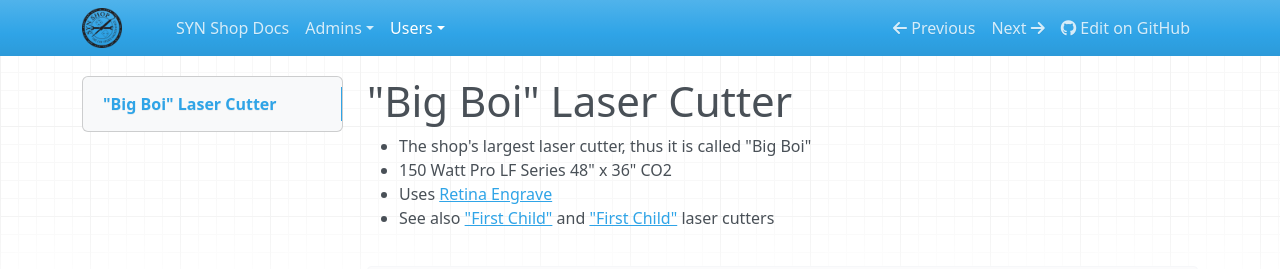
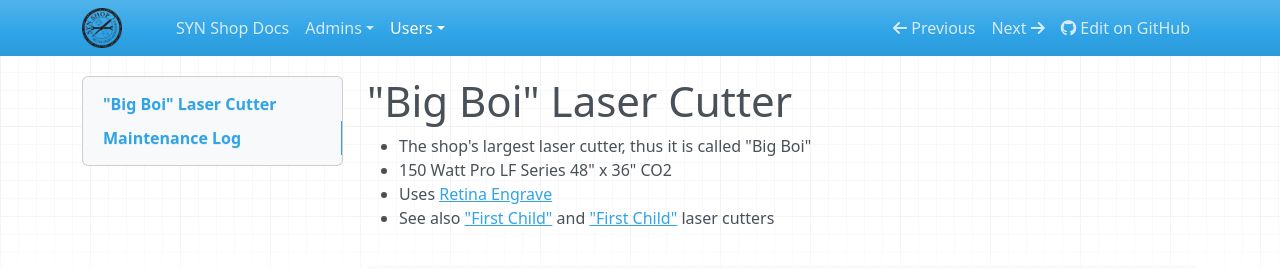
Before and after one commit to synshop/rtfm, an MkDocs documentation site: the page built from docs/users/Equipment/Big Boi Laser Cutter.md, in a window 1280 px wide. Shown: the top 269 px of the page. Built offline with MkDocs 1.6.1, drawn with Linux system fonts in a browser that asks for light colours; nearby versions of some CDN libraries.

Commit message:
Update Big Boi Laser Cutter.md

```diff
--- a/docs/users/Equipment/Big Boi Laser Cutter.md
+++ b/docs/users/Equipment/Big Boi Laser Cutter.md
@@ -8,7 +8,7 @@
 ![ ](images/lasercutters/big.boi.far.jpg)
 ![ ](images/lasercutters/big.boi.close.jpg)
 
-### Maintenance Log
+# Maintenance Log
 - 2023-11-29 - Rebuilt Power Switch Key assembly - Nuke Mike
   - Discovered one leg of the power circuit was loose
   - Discovered one side of the dual switch was broken
```
